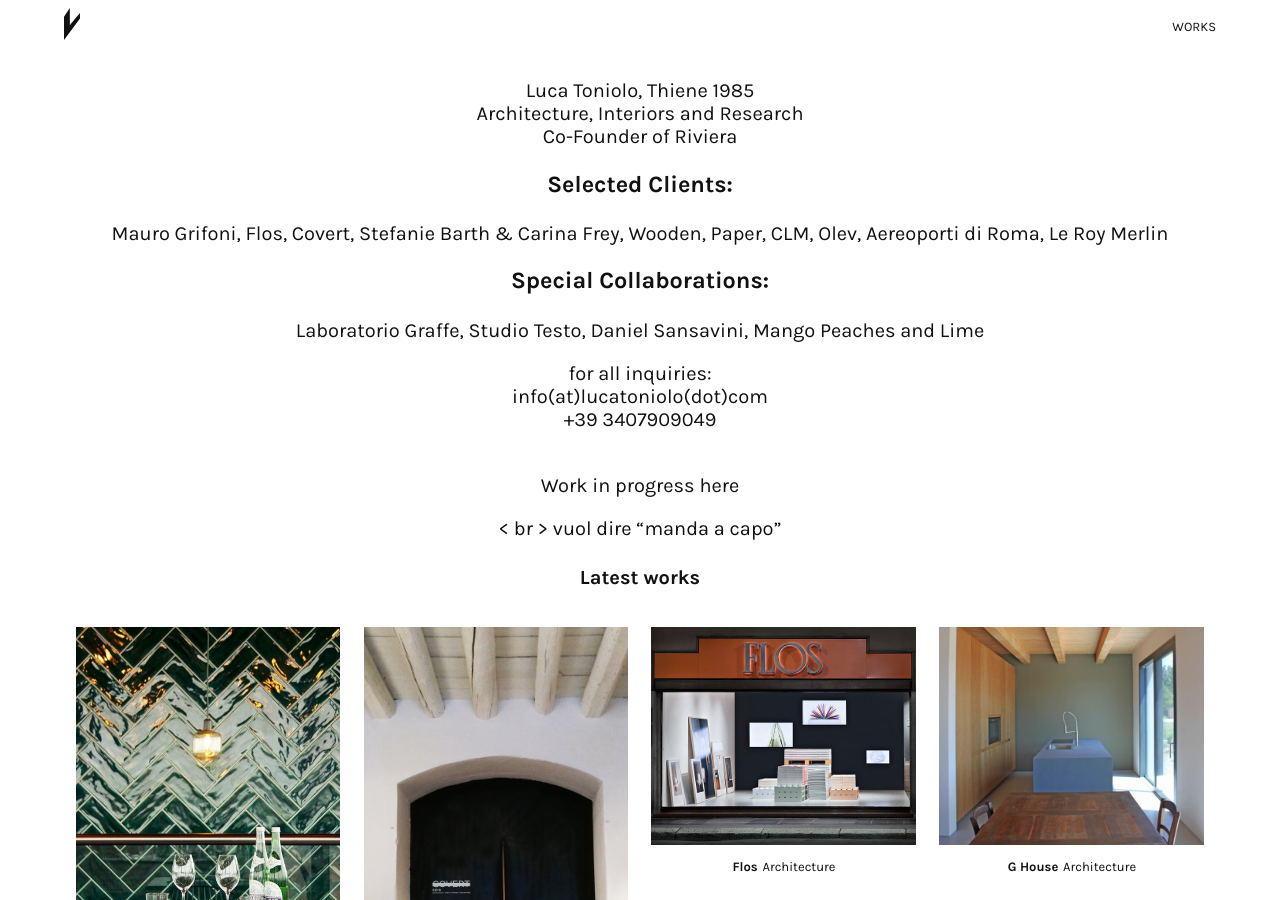
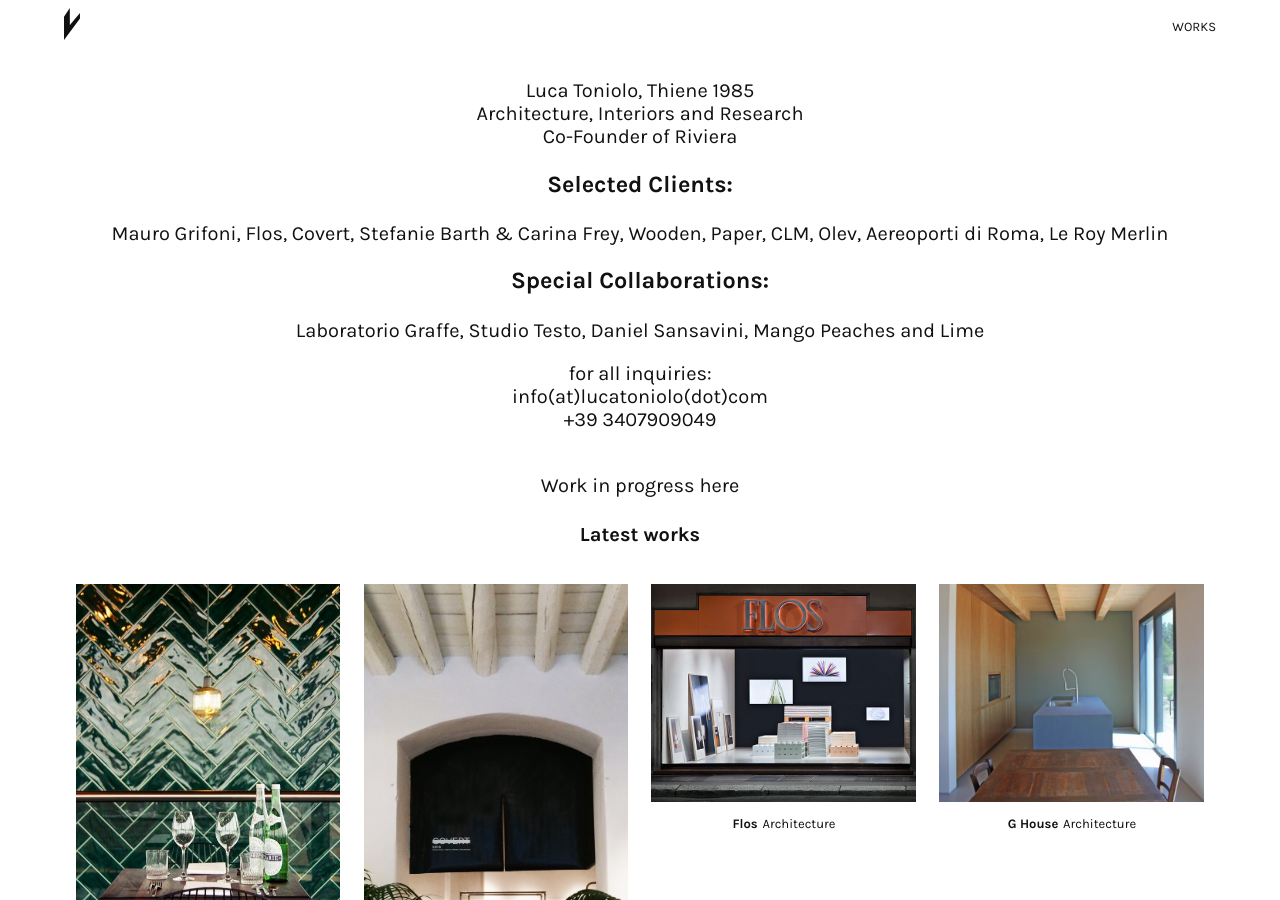
Before and after one commit to rzecchini/lucatoniolo, a Jekyll site: the page built from _pages/about.md, in a window 1280 px wide and 900 px high. Built offline with Jekyll 4.4.1, drawn with Linux system fonts in a browser that asks for light colours.

Commit message:
Update Pages “about”

```diff
--- a/_pages/about.md
+++ b/_pages/about.md
@@ -1,7 +1,7 @@
 ---
+layout: default
 permalink: /about/
 title: ' '
-layout: default
 ---
 Luca Toniolo, Thiene 1985 <br>
 Architecture, Interiors and Research <br>
@@ -17,7 +17,5 @@
 
 for all inquiries: <br> info(at)lucatoniolo(dot)com <br> \+39 3407909049
 
- <br>
+<br>
 [Work in progress here](#)
-
-< br > vuol dire “manda a capo”
```
